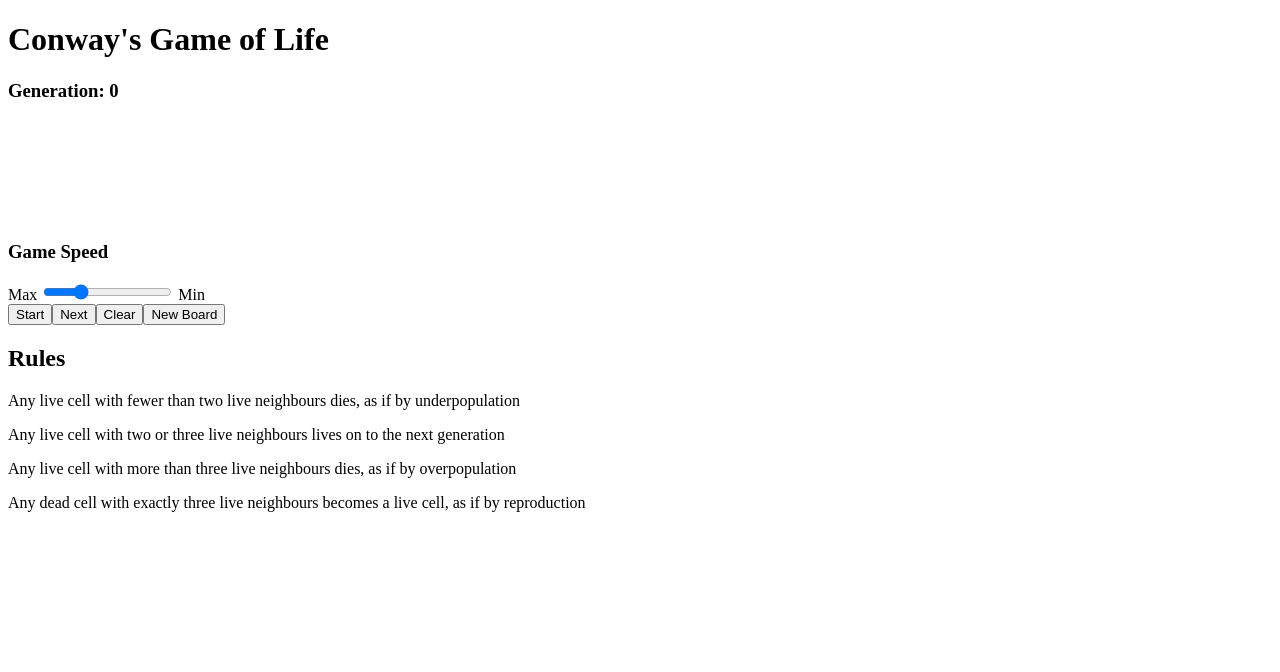
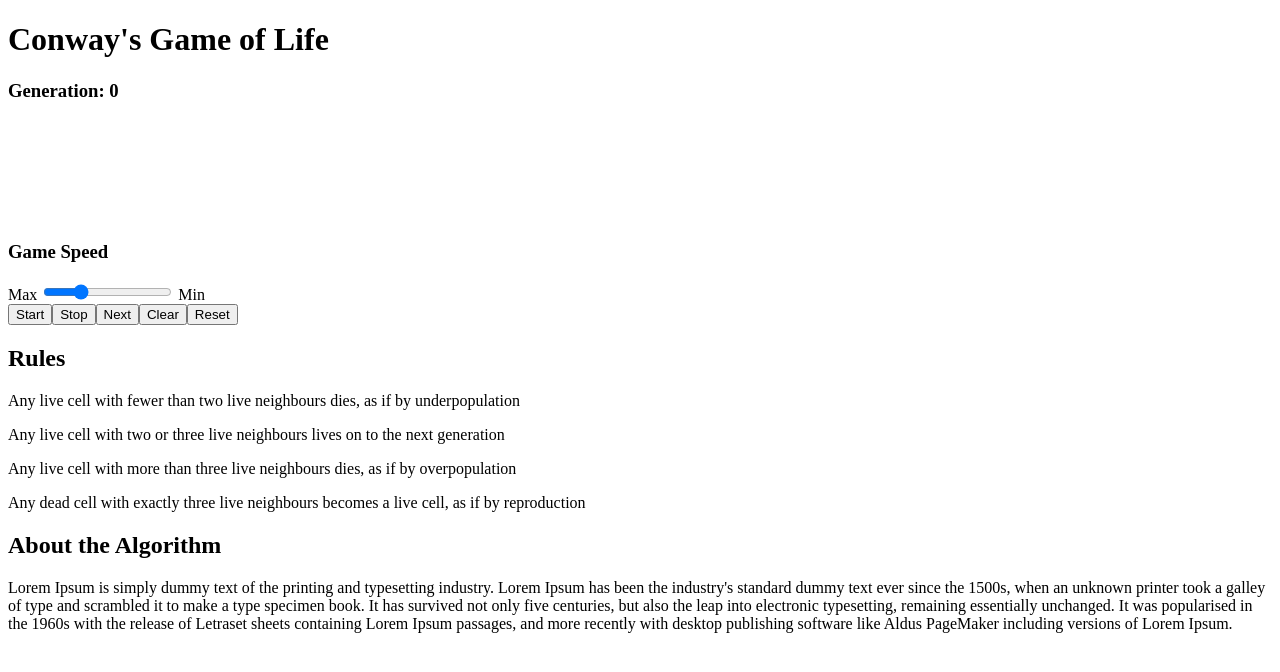
Before and after one commit to Adammonast/CS-Build-Week-I, a React (Create React App) app in the folder game-of-life/: page / in a window 1280 px wide. Shown: the top 672 px of the page. Built offline with nearby package versions, Linux system fonts and the light colour scheme.

Commit message:
further progress, almost there

```diff
--- a/game-of-life/src/App.js
+++ b/game-of-life/src/App.js
@@ -1,4 +1,5 @@
 import React, { Component } from "react";
+import "./index.css";
 
 // Size of the board
 const totalBoardRows = 25;
@@ -126,7 +127,7 @@ class App extends Component {
       boardStatus: toggleBoardStatus(prevState),
     }));
   };
-
+  // Handles the games progress, gets called on when making the next move
   handleStep = () => {
     const nextStep = (prevState) => {
       const boardStatus = prevState.boardStatus;
@@ -184,6 +185,27 @@ class App extends Component {
     }));
   };
 
+  // Stop or set a timer depending on different combinations of values
+  componentDidUpdate(prevState) {
+    const { isGameRunning, speed } = this.state;
+    const speedChanged = prevState.speed !== speed;
+    const gameStarted = !prevState.isGameRunning && isGameRunning;
+    const gameStopped = prevState.isGameRunning && !isGameRunning;
+
+    // Stops or starts timer
+    if ((isGameRunning && speedChanged) || gameStopped) {
+      clearInterval(this.timerID);
+    }
+
+    // The timer schedules a call to the handleStep method at the specified speed intervals
+    if ((isGameRunning && speedChanged) || gameStarted) {
+      this.timerID = setInterval(() => {
+        this.handleStep();
+      }, speed);
+    }
+  }
+
+  // Render method
   render() {
     const { boardStatus, isGameRunning, generation, speed } = this.state;
 
@@ -202,11 +224,12 @@ class App extends Component {
             <span className="speedometer">
               <h3>Game Speed</h3>
               {"Max "}
-              <Slider speed={speed} onSpeedChange={this.handleSpeedChange} />
+              <Slider speed={speed} />
               {" Min"}
             </span>
             <div className="buttons">
-              {this.runStopButton()}
+              <button type="button">Start</button>
+              <button type="button">Stop</button>
               <button
                 type="button"
                 disabled={isGameRunning}
@@ -218,7 +241,7 @@ class App extends Component {
                 Clear
               </button>
               <button type="button" onClick={this.handleNewBoard}>
-                New Board
+                Reset
               </button>
             </div>
           </div>
@@ -241,6 +264,21 @@ class App extends Component {
               cell, as if by reproduction
             </p>
           </div>
+          <div className="bottom">
+            <h2>About the Algorithm</h2>
+            <p>
+              Lorem Ipsum is simply dummy text of the printing and typesetting
+              industry. Lorem Ipsum has been the industry's standard dummy text
+              ever since the 1500s, when an unknown printer took a galley of
+              type and scrambled it to make a type specimen book. It has
+              survived not only five centuries, but also the leap into
+              electronic typesetting, remaining essentially unchanged. It was
+              popularised in the 1960s with the release of Letraset sheets
+              containing Lorem Ipsum passages, and more recently with desktop
+              publishing software like Aldus PageMaker including versions of
+              Lorem Ipsum.
+            </p>
+          </div>
         </div>
       </div>
     );
```
Also changed, not shown: game-of-life/src/index.css (added).
